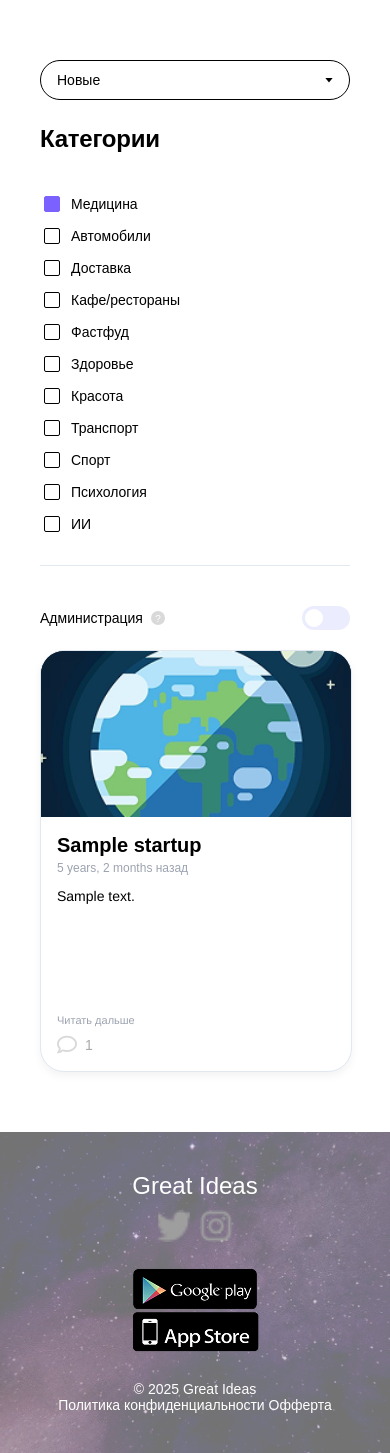
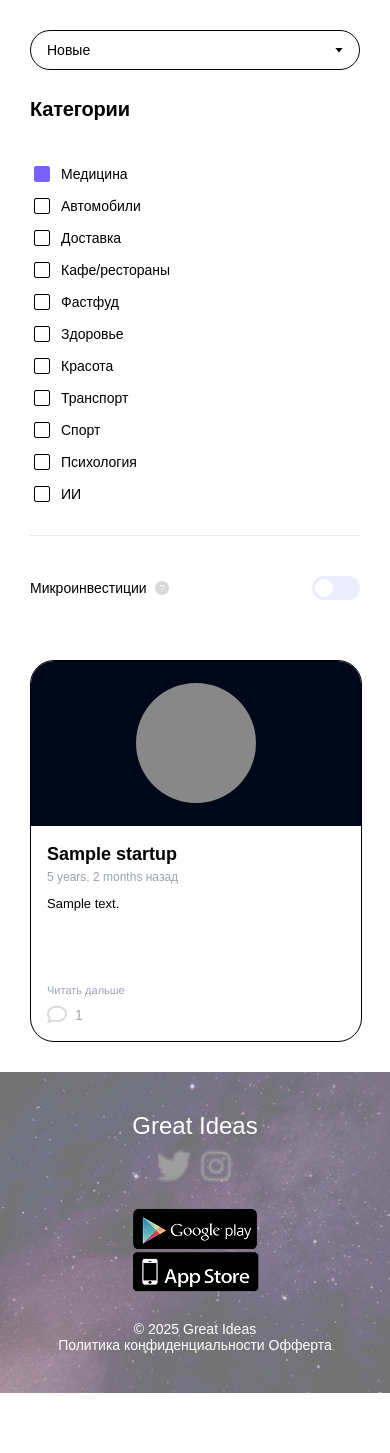
Before and after one commit to Monisarek/startup-platform, a Django app: template accounts/templates/accounts/startups_list.html in a window 390 px wide. Shown: the part 166-1619 px from the top of the page. After the commit the page ends 1559 px from the top, so only its background shows below. Run offline with Django 5.2, Linux system fonts and the light colour scheme; the template is opened without the code that fills it: most values are stand-ins (such as "Sample title", 1, 10 or a date in 2020); some libraries are stand-ins or nearby versions; some web fonts are replaced.

Commit message:
fixed cards+category

```diff
--- a/accounts/templates/accounts/startups_list.html
+++ b/accounts/templates/accounts/startups_list.html
@@ -1,5 +1,6 @@
 {% extends 'accounts/base.html' %}
 {% load static %}
+{% load file_tags %}
 
 {% block title %}Каталог стартапов{% endblock %}
 
@@ -94,7 +95,7 @@
       <hr class="category-divider">
 
       <div class="admin-section">
-        <span class="admin-label">Администрация</span>
+        <span class="admin-label">Микроинвестиции</span>
         <div class="help-icon">?</div>
         <div class="toggle-switch" id="adminToggle" onclick="toggleAdmin()">
           <div class="toggle-handle"></div>
@@ -108,7 +109,17 @@
         {% for startup in approved_startups %}
           <div class="startup-card">
             <div class="startup-image">
-              <img src="{% static 'accounts/images/startups/IMG_7665.png' %}" alt="Изображение стартапа {{ startup.title }}">
+              {% if startup.logo_urls %}
+                <img src="{% get_file_url_tag startup.logo_urls.0 startup.startup_id 'logo' %}" alt="Изображение стартапа {{ startup.title }}">
+              {% else %}
+                <div class="planet-container">
+                  <div class="planet">
+                    <div class="planet-segment segment-top" style="background-color: {{ startup.planet_top_color }};"></div>
+                    <div class="planet-segment segment-middle" style="background-color: {{ startup.planet_middle_color }};"></div>
+                    <div class="planet-segment segment-bottom" style="background-color: {{ startup.planet_bottom_color }};"></div>
+                  </div>
+                </div>
+              {% endif %}
             </div>
             <div class="startup-info">
               <h3 class="startup-name">{{ startup.title }}</h3>
--- a/static/accounts/css/startups_list_styles.css
+++ b/static/accounts/css/startups_list_styles.css
@@ -213,10 +213,10 @@
   max-width: 330px;
   height: 420px;
   background: #FFFFFF;
-  border: 1px solid #E2E8F0;
+  border: 1px solid #000000;
   border-radius: 24px;
   overflow: hidden;
-  box-shadow: 0 4px 8px rgba(0,0,0,0.05);
+  box-shadow: none;
   transition: transform 0.2s;
 }
 
@@ -345,27 +345,106 @@
 }
 
 /* Адаптив */
-@media (max-width: 1024px) {
+@media (max-width: 1280px) {
   .catalog-container {
-    gap: 20px;
+    max-width: 960px;
   }
 
   .startup-grid {
-    grid-template-columns: repeat(auto-fill, minmax(280px, 1fr));
+    grid-template-columns: repeat(2, 1fr);
   }
 }
 
-@media (max-width: 768px) {
+@media (max-width: 960px) {
   .catalog-container {
-    flex-direction: column;
+    max-width: 720px;
+    padding: 20px;
   }
 
-  .filters-sidebar {
-    width: 100%;
-    max-width: 100%;
+  .startup-grid {
+    gap: 20px;
   }
 
   .startup-card {
     max-width: 100%;
   }
 }
+
+@media (max-width: 720px) {
+  .catalog-container {
+    flex-direction: column;
+    padding: 15px;
+  }
+
+  .filters-sidebar {
+    width: 100%;
+    margin-bottom: 20px;
+  }
+
+  .startup-grid {
+    grid-template-columns: 1fr;
+  }
+
+  .startup-card {
+    height: auto;
+    min-height: 380px;
+  }
+}
+
+@media (max-width: 480px) {
+  .catalog-container {
+    padding: 10px;
+  }
+
+  .filter-heading {
+    font-size: 20px;
+  }
+
+  .startup-name {
+    font-size: 18px;
+  }
+
+  .startup-description p {
+    font-size: 13px;
+    line-height: 16px;
+  }
+}
+
+/* Добавляем стили для планеты, если нет изображения */
+.planet-container {
+  width: 100%;
+  height: 100%;
+  display: flex;
+  justify-content: center;
+  align-items: center;
+  background-color: #000819;
+}
+
+.planet {
+  width: 120px;
+  height: 120px;
+  border-radius: 50%;
+  position: relative;
+  overflow: hidden;
+}
+
+.planet-segment {
+  position: absolute;
+  width: 100%;
+  height: 33.33%;
+}
+
+.segment-top {
+  top: 0;
+  background-color: #7B61FF;
+}
+
+.segment-middle {
+  top: 33.33%;
+  background-color: #6B51DF;
+}
+
+.segment-bottom {
+  top: 66.66%;
+  background-color: #5B41BF;
+}
```
